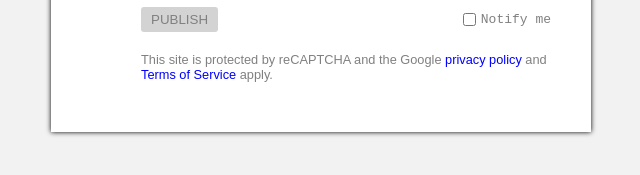
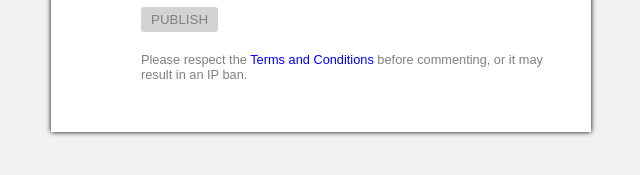
Before and after one commit to SlurpyAtYourService/comment-page, a plain HTML site: page index.html in a window 1280 px wide. Shown: the part 453-628 px from the top of the page, without its empty margins (319-959 px from the left). Drawn offline with Linux system fonts and the light colour scheme.

Commit message:
Update index.html

```diff
--- a/index.html
+++ b/index.html
@@ -22,14 +22,15 @@
                     <input type="text" placeholder="Enter comment" class="usercomment">
                     <div class="buttons">
                         <button type="submit" disabled id="publish">Publish</button>
-                        <div class="notify">
-                            <input type="checkbox" class="notifyinput"> <span>Notify me</span>
-                        </div>
+
                     </div>
                 </div>
-                <p class="policy">This site is protected by reCAPTCHA and the Google <a href="">privacy policy</a> and <a href="">Terms of Service</a> apply.</p>
+                <p class="policy">Please respect the <a href="https://slurpyatyourservice.github.io/Terms/">Terms and Conditions</a> before commenting, or it may result in an IP ban.</p>
             </div>
         </div>
     </div>
+
+    <!-- Include the external JavaScript file -->
+    <script src="scripts.js"></script>
 </body>
 </html>
```
